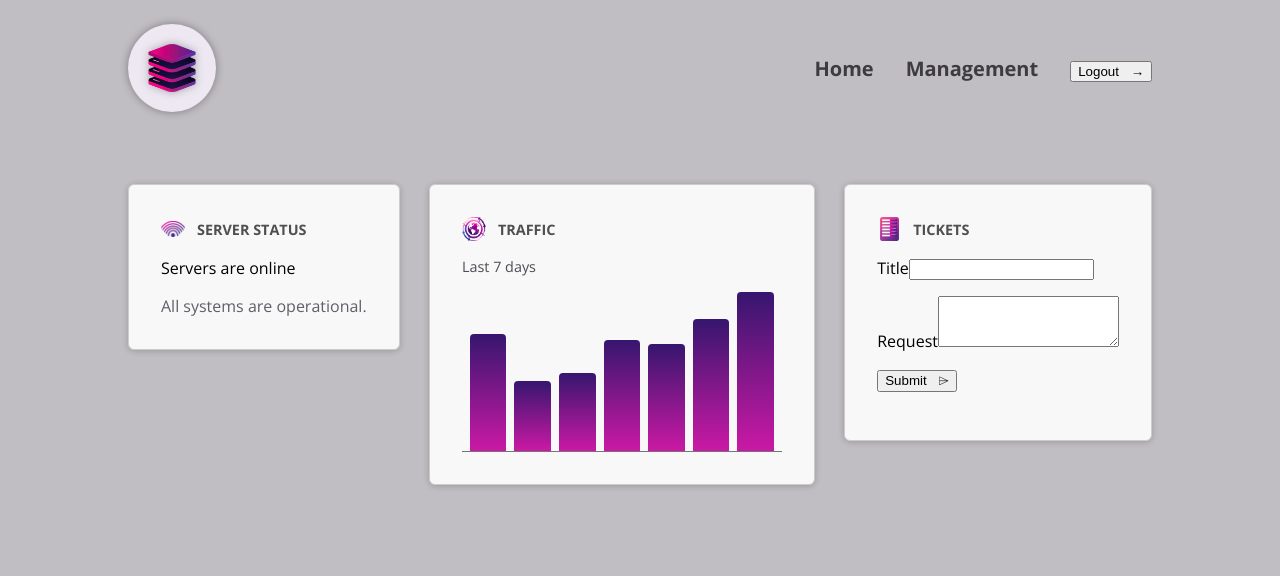
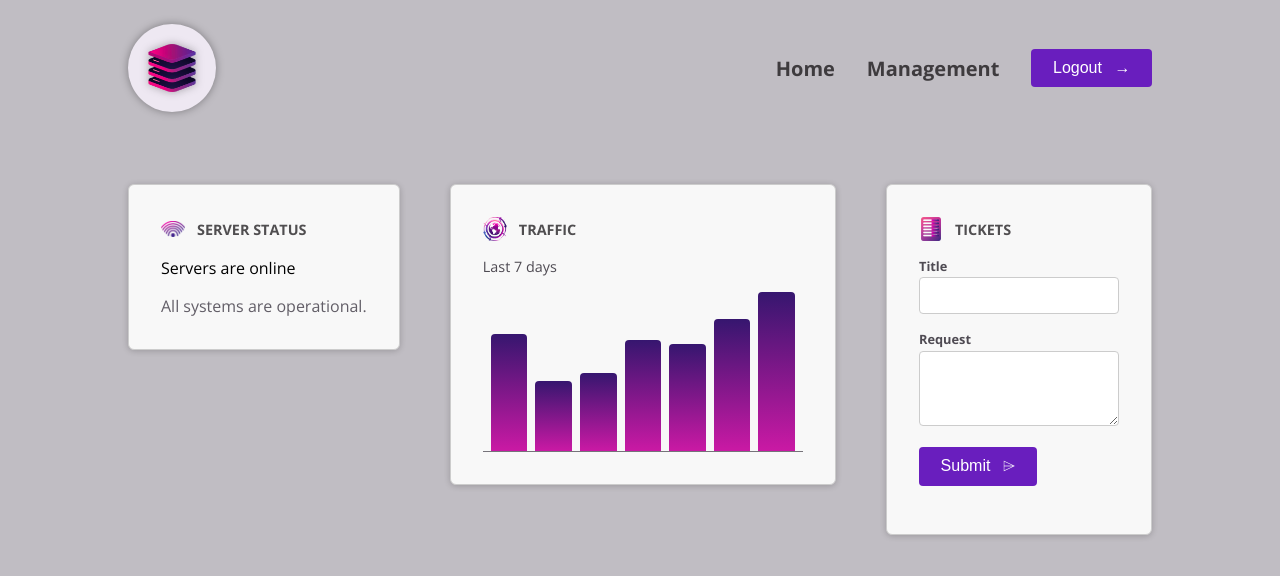
Before and after one commit to yigitskaplan/Angular-TheCompleteGuide, an Angular app in the folder 06-cmp-deep-dive/: page / in a window 1280 px wide. Shown: the top 576 px of the page. Built offline with nearby package versions, Linux system fonts and the light colour scheme.

Commit message:
progress: section 6/112 completed, view encapsulation & host elements

```diff
--- a/06-cmp-deep-dive/src/app/shared/button/button.component.css
+++ b/06-cmp-deep-dive/src/app/shared/button/button.component.css
@@ -1,4 +1,4 @@
-button {
+:host {
   display: inline-block;
   padding: 0.65rem 1.35rem;
   border-radius: 0.25rem;
@@ -10,7 +10,7 @@
   border: none;
 }
 
-button:hover {
+:host:hover {
   background-color: #551b98;
 }
 
@@ -20,6 +20,6 @@
   transition: transform 0.2s ease-in-out;
 }
 
-button:hover .icon {
+:host:hover .icon {
   transform: translateX(4px);
 }
--- a/06-cmp-deep-dive/src/app/shared/control/control.component.html
+++ b/06-cmp-deep-dive/src/app/shared/control/control.component.html
@@ -1,4 +1,4 @@
-<p>
+<p class="control">
     <label>{{ label }}</label>
     <ng-content select="input, textarea" />
 </p>
--- a/06-cmp-deep-dive/src/app/shared/control/control.component.ts
+++ b/06-cmp-deep-dive/src/app/shared/control/control.component.ts
@@ -1,13 +1,13 @@
-import { Component, Input } from '@angular/core';
+import { Component, Input, ViewEncapsulation } from '@angular/core';
 
 @Component({
   selector: 'app-control',
   standalone: true,
   imports: [],
   templateUrl: './control.component.html',
-  styleUrl: './control.component.css'
+  styleUrl: './control.component.css',
+  encapsulation: ViewEncapsulation.None
 })
 export class ControlComponent {
   @Input({required: true}) label!: string;
-
 }
```
